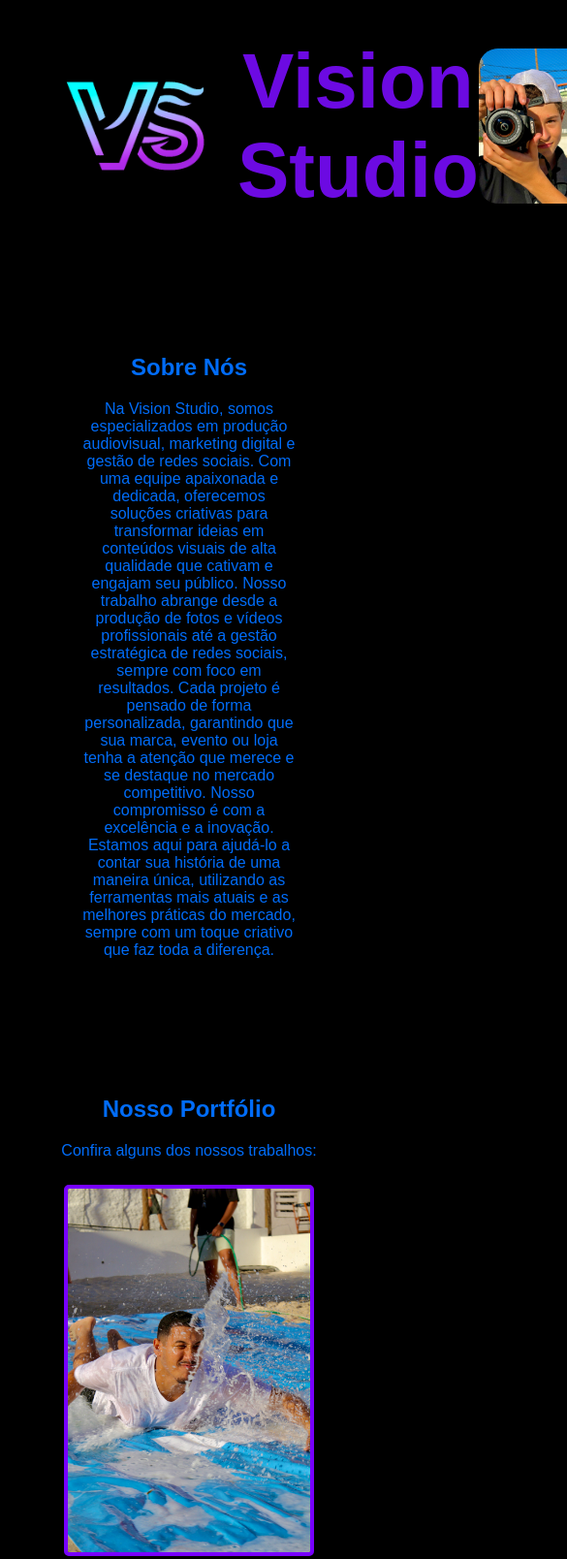
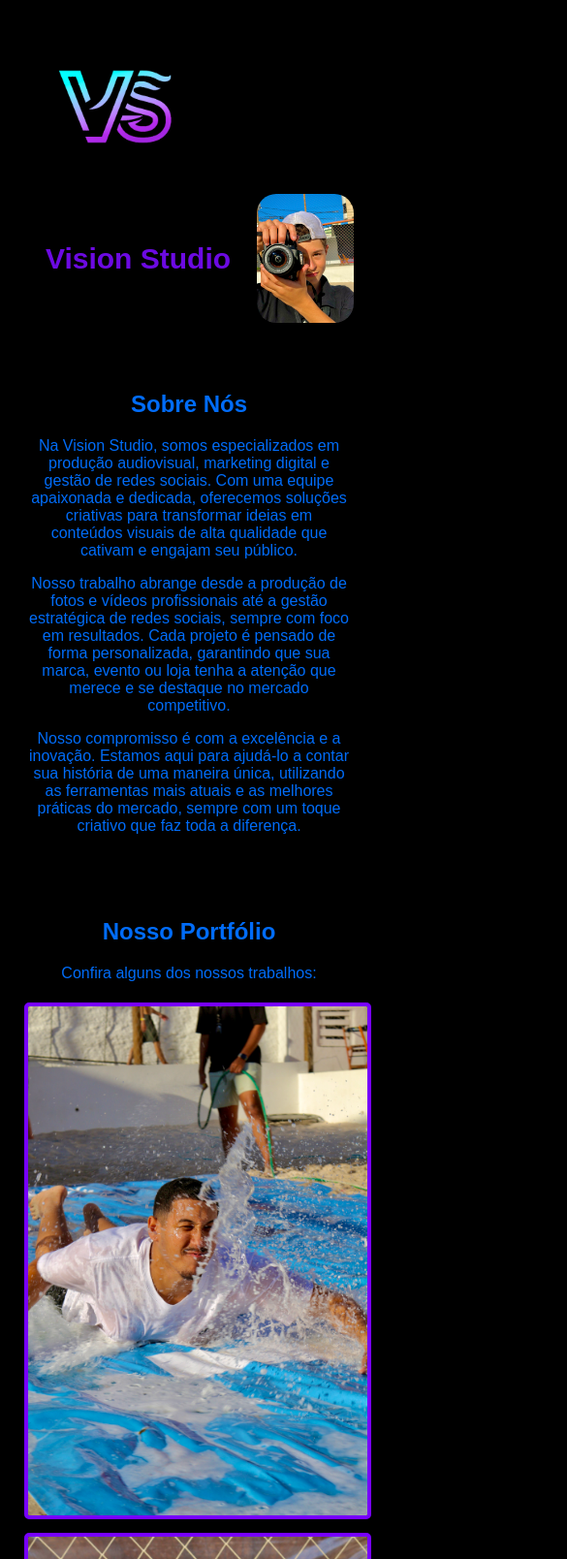
Before and after one commit to visionstudioart/visionstudio, a plain HTML site: page index.html in a window 390 px wide. Shown: the top 1608 px of the page at 97% size, 585 px wide, since content can reach past the window. Drawn offline with Linux system fonts and the light colour scheme.

Commit message:
Add files via upload

```diff
--- a/index.html
+++ b/index.html
@@ -5,21 +5,166 @@
     <meta name="viewport" content="width=device-width, initial-scale=1.0">
     <title>Vision Studio - Produção Audiovisual</title>
     <style>
-        body { font-family: Arial, sans-serif; margin: 0; padding: 0; text-align: center; background-color: #000000; color: #016cf8; }
-        header { display: flex; align-items: center; justify-content: space-between; background: #000000; color: #6c0ae2; padding: 20px; }
-        .logo { width: 220px; margin-left: 5px; }
-        .header-title { flex-grow: 1; text-align: center; font-size: 80px; font-weight: bold; }
-        .fotografo { width: 120px; margin-right: 5px; border-radius: 20px; border: 0px solid #002fff; }
-        section { padding: 20px; }
-        .portfolio img { width: 250px; margin: 10px; border-radius: 5px; border: 4px solid #7700ff; }
-        .services, .contact, .about, .clients { background: #000000; padding: 5px; border-radius: 100px; margin: 80px; }
-        ul { list-style: none; padding: 0; }
-        li { padding: 10px; font-size: 18px; }
-        footer { background: #000; color: #0004ff; padding: 25px; margin-top: 20px; display: flex; flex-direction: column; align-items: center; }
-        .buttons { margin-top: 20px; display: flex; justify-content: center; gap: 10px; }
-        .button { background: #000000; color: white; padding: 10px 20px; text-decoration: none; border-radius: 5px; display: flex; align-items: center; gap: 10px; }
-        .button img { width: 30px; }
-        .quote-button { background: #0011ff; padding: 10px 15px; font-size: 20px; margin-top: 10px; }
+        body {
+            font-family: Arial, sans-serif;
+            margin: 0;
+            padding: 0;
+            text-align: center;
+            background-color: #000000;
+            color: #016cf8;
+        }
+
+        header {
+            display: flex;
+            align-items: center;
+            justify-content: space-between;
+            background: #000000;
+            color: #6c0ae2;
+            padding: 20px;
+            flex-wrap: wrap;
+        }
+
+        .logo {
+            width: 220px;
+            margin-left: 5px;
+        }
+
+        .header-title {
+            flex-grow: 1;
+            text-align: center;
+            font-size: 80px;
+            font-weight: bold;
+        }
+
+        .fotografo {
+            width: 120px;
+            margin-right: 5px;
+            border-radius: 20px;
+        }
+
+        section {
+            padding: 20px;
+        }
+
+        .portfolio img {
+            width: 100%;
+            max-width: 250px;
+            margin: 10px;
+            border-radius: 5px;
+            border: 4px solid #7700ff;
+        }
+
+        .services, .contact, .about, .clients {
+            background: #000000;
+            padding: 5px;
+            border-radius: 100px;
+            margin: 80px;
+        }
+
+        ul {
+            list-style: none;
+            padding: 0;
+        }
+
+        li {
+            padding: 10px;
+            font-size: 18px;
+        }
+
+        footer {
+            background: #000;
+            color: #0004ff;
+            padding: 25px;
+            margin-top: 20px;
+            display: flex;
+            flex-direction: column;
+            align-items: center;
+        }
+
+        .buttons {
+            margin-top: 20px;
+            display: flex;
+            justify-content: center;
+            gap: 10px;
+        }
+
+        .button {
+            background: #000000;
+            color: white;
+            padding: 10px 20px;
+            text-decoration: none;
+            border-radius: 5px;
+            display: flex;
+            align-items: center;
+            gap: 10px;
+        }
+
+        .button img {
+            width: 30px;
+        }
+
+        .quote-button {
+            background: #0011ff;
+            padding: 10px 15px;
+            font-size: 20px;
+            margin-top: 10px;
+        }
+
+        /* Media Queries */
+        @media (max-width: 1024px) {
+            .header-title {
+                font-size: 50px;
+            }
+
+            .portfolio img {
+                max-width: 200px;
+            }
+        }
+
+        @media (max-width: 768px) {
+            .header-title {
+                font-size: 40px;
+                text-align: center;
+            }
+
+            .logo {
+                width: 180px;
+            }
+
+            .fotografo {
+                width: 100px;
+            }
+
+            .services, .contact, .about, .clients {
+                margin: 20px;
+                padding: 10px;
+            }
+
+            .portfolio img {
+                max-width: 100%;
+                margin: 5px;
+            }
+
+            .buttons {
+                flex-direction: column;
+                gap: 20px;
+            }
+
+            .button {
+                width: 100%;
+                text-align: center;
+            }
+        }
+
+        @media (max-width: 480px) {
+            .header-title {
+                font-size: 30px;
+            }
+
+            footer {
+                padding: 15px;
+            }
+        }
     </style>
 </head>
 <body>
@@ -31,11 +176,9 @@
 
     <section class="about">
         <h2>Sobre Nós</h2>
-        <p>Na Vision Studio, somos especializados em produção audiovisual, marketing digital e gestão de redes sociais. Com uma equipe apaixonada e dedicada, oferecemos soluções criativas para transformar ideias em conteúdos visuais de alta qualidade que cativam e engajam seu público.
-
-            Nosso trabalho abrange desde a produção de fotos e vídeos profissionais até a gestão estratégica de redes sociais, sempre com foco em resultados. Cada projeto é pensado de forma personalizada, garantindo que sua marca, evento ou loja tenha a atenção que merece e se destaque no mercado competitivo.
-
-            Nosso compromisso é com a excelência e a inovação. Estamos aqui para ajudá-lo a contar sua história de uma maneira única, utilizando as ferramentas mais atuais e as melhores práticas do mercado, sempre com um toque criativo que faz toda a diferença.</p>
+        <p>Na Vision Studio, somos especializados em produção audiovisual, marketing digital e gestão de redes sociais. Com uma equipe apaixonada e dedicada, oferecemos soluções criativas para transformar ideias em conteúdos visuais de alta qualidade que cativam e engajam seu público.</p>
+        <p>Nosso trabalho abrange desde a produção de fotos e vídeos profissionais até a gestão estratégica de redes sociais, sempre com foco em resultados. Cada projeto é pensado de forma personalizada, garantindo que sua marca, evento ou loja tenha a atenção que merece e se destaque no mercado competitivo.</p>
+        <p>Nosso compromisso é com a excelência e a inovação. Estamos aqui para ajudá-lo a contar sua história de uma maneira única, utilizando as ferramentas mais atuais e as melhores práticas do mercado, sempre com um toque criativo que faz toda a diferença.</p>
     </section>
 
     <section class="portfolio">
```
